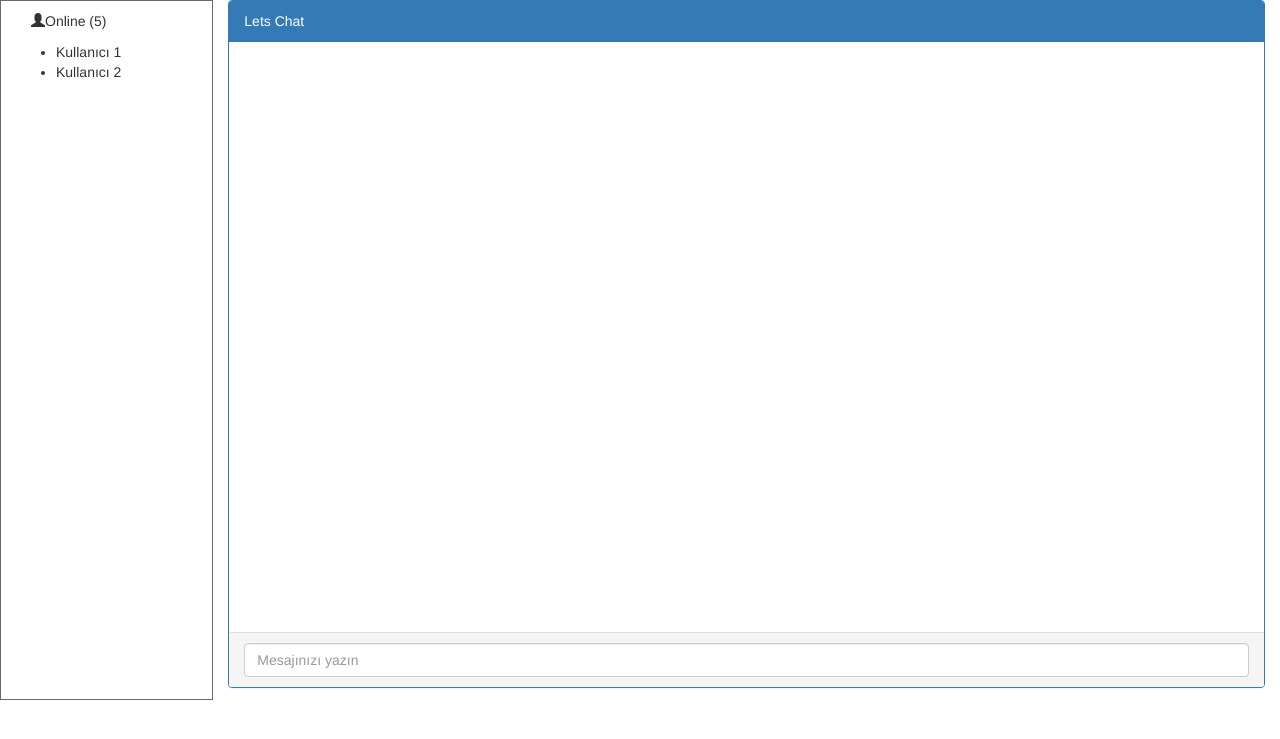
After one commit to alirizaoyan/ChatTalk, a Node server app: template views/chat.ejs in a window 1280 px wide. The commit adds this page. Shown: the top 739 px of the page. Run offline with Node 20, Linux system fonts and the light colour scheme; the template is opened without the code that fills it, so the values that code supplies are empty; some libraries are stand-ins or nearby versions.

Commit message:
Arayüzde iyileştirmeler

```diff
--- a/package.json
+++ b/package.json
@@ -24,6 +24,7 @@
     "passport-local": "~1.0.0",
     "serve-favicon": "~2.4.5",
     "session.socket.io": "^0.2.1",
-    "socket.io": "^2.0.4"
+    "socket.io": "^2.0.4",
+    "vue": "^2.5.15"
   }
 }
--- /dev/null
+++ b/public/js/client.js
@@ -0,0 +1,35 @@
+$(document).ready(function () {
+    new Vue({
+        el: '#app',
+        data: {
+            deleteLater: "hello world",
+            connectUsers: ["usera"],
+            messages: [],
+            message: {
+                "type": "",
+                "action": "",
+                "user": "",
+                "text": "",
+                "timestamp": ""
+            },
+            areTyping: []
+        },
+        created: function () {
+
+        },
+        methods: {
+            send: function () {
+
+            },
+            userIsTyping: function (username) {
+
+            },
+            usersAreTyping: function () {
+
+            },
+            stoppedTyping: function () {
+
+            }
+        }
+    });
+});
--- /dev/null
+++ b/public/stylesheets/main.css
@@ -0,0 +1,78 @@
+#livechat-container{
+    width: 100%;
+}
+
+.userlist{
+    overflow-y: scroll;
+    height: 700px;
+    border: 1px solid dimgray;
+}
+
+.info{
+    font-size: 12px;
+    font-style: italic;
+    margin: 10px;
+}
+
+#chat-input{
+    width: 100%;
+}
+
+.chat{
+    list-style: none;
+    margin: 0;
+    padding: 0;
+}
+
+.chat li{
+    margin-bottom: 10px;
+    padding-bottom: 5px;
+    border-bottom: 1px dotted #B3A9A9;
+}
+
+.chat li.left .chat-body{
+    margin-left: 60px;
+}
+
+.chat li.right .chat-body{
+    margin-right: 60px;
+}
+
+.chat li .chat-body p{
+    margin: 0;
+    color: #777777;
+}
+
+.panel-body{
+    overflow-y: scroll;
+    height: 590px;
+}
+
+::-webkit-scrollbar-track{
+    -webkit-box-shadow: inset 0 0 6px rgba(0,0,0,0.3);
+    box-shadow: inset 0 0 6px rgba(0,0,0,0.3);
+    background-color: #F5F5F5;
+}
+
+::-webkit-scrollbar{
+    width: 10px;
+    background-color: #F5F5F5;
+}
+
+::-webkit-scrollbar-thumb{
+    -webkit-box-shadow: inset 0 0 6px rgba(0,0,0,0.3);
+    box-shadow: inset 0 0 6px rgba(0,0,0,0.3);
+    background-color: dimgray;
+}
+
+.primary-font {
+    color: #3c8dbc;
+}
+
+img {
+    max-width: 100%;
+}
+
+.sag {
+    float: right;
+}
--- a/routes/routes.js
+++ b/routes/routes.js
@@ -14,7 +14,9 @@ module.exports = function(app, passport) {
     // HOME PAGE (with login links) ========
     // =====================================
     app.get('/', function(req, res) {
-        res.render('index.ejs'); // load the index.ejs file
+
+     //  res.render('chat.ejs');
+         res.render('index.ejs'); // load the index.ejs file
     });
 
     // =====================================
--- a/server.js
+++ b/server.js
@@ -63,11 +63,12 @@ io.sockets.on('connection', function (socket) {
     socket.on('yeni', function (data) {
 
             socket.nickname = giris.posta;
+
             users[socket.nickname] = socket;
 
             // nicknames.push(socket.nickname);
             updateNicknames();
-            console.log(socket.nickname);
+           // console.log(socket.nickname);
     });
 
 
@@ -98,7 +99,7 @@ io.sockets.on('connection', function (socket) {
             }
         }else {
             io.sockets.emit('new message', {msg:msg, nick: socket.nickname});
-            console.log(users);
+              console.log(users);
            // console.log(socket.nickname);
            // console.log(giris.posta);
         }
--- /dev/null
+++ b/views/chat.ejs
@@ -0,0 +1,45 @@
+<!DOCTYPE html>
+<html lang="en">
+<head>
+    <meta charset="UTF-8">
+    <title>Title</title>
+    <link href="https://maxcdn.bootstrapcdn.com/font-awesome/4.3.0/css/font-awesome.min.css" rel="stylesheet">
+    <link href="//netdna.bootstrapcdn.com/bootstrap/3.3.7/css/bootstrap.min.css" rel="stylesheet">
+    <link rel="stylesheet" href="/public/stylesheets/main.css">
+    <script src="//netdna.bootstrapcdn.com/bootstrap/3.3.7/js/bootstrap.min.js"></script>
+</head>
+<body>
+<div id="app">
+    <div class="col-md-2 userlist">
+        <div class="panel-heading">
+            <i class="glyphicon glyphicon-user"></i>Online (5)
+        </div>
+        <ul>
+            <li>Kullanıcı 1</li>
+            <li>Kullanıcı 2</li>
+        </ul>
+    </div>
+    <div class="col-md-10">
+        <div id="livechat-container">
+            <div class="panel panel-primary">
+                <div class="panel-heading">
+                    Lets Chat
+                </div>
+                <div class="panel-body">
+                    <ul id="mesajlar" class="chat">
+
+                    </ul>
+                </div>
+                <div class="panel-footer">
+                    <form>
+                        <input type="text" class="form-control input-group-lg" placeholder="Mesajınızı yazın">
+                    </form>
+                </div>
+            </div>
+        </div>
+    </div>
+</div>
+    <script type="text/javascript" src="https://cdn.jsdelivr.net/npm/vue@2.5.15/dist/vue.js"></script>
+    <script type="text/javascript" src="/public/js/client.js"></script>
+</body>
+</html>
```
Also changed, not shown: public/js/Chatpagee.js (+10 -14 lines), public/stylesheets/chatpage.css (+1 -10 lines), views/ChatPage.ejs (+24 -18 lines), 1 other file.
